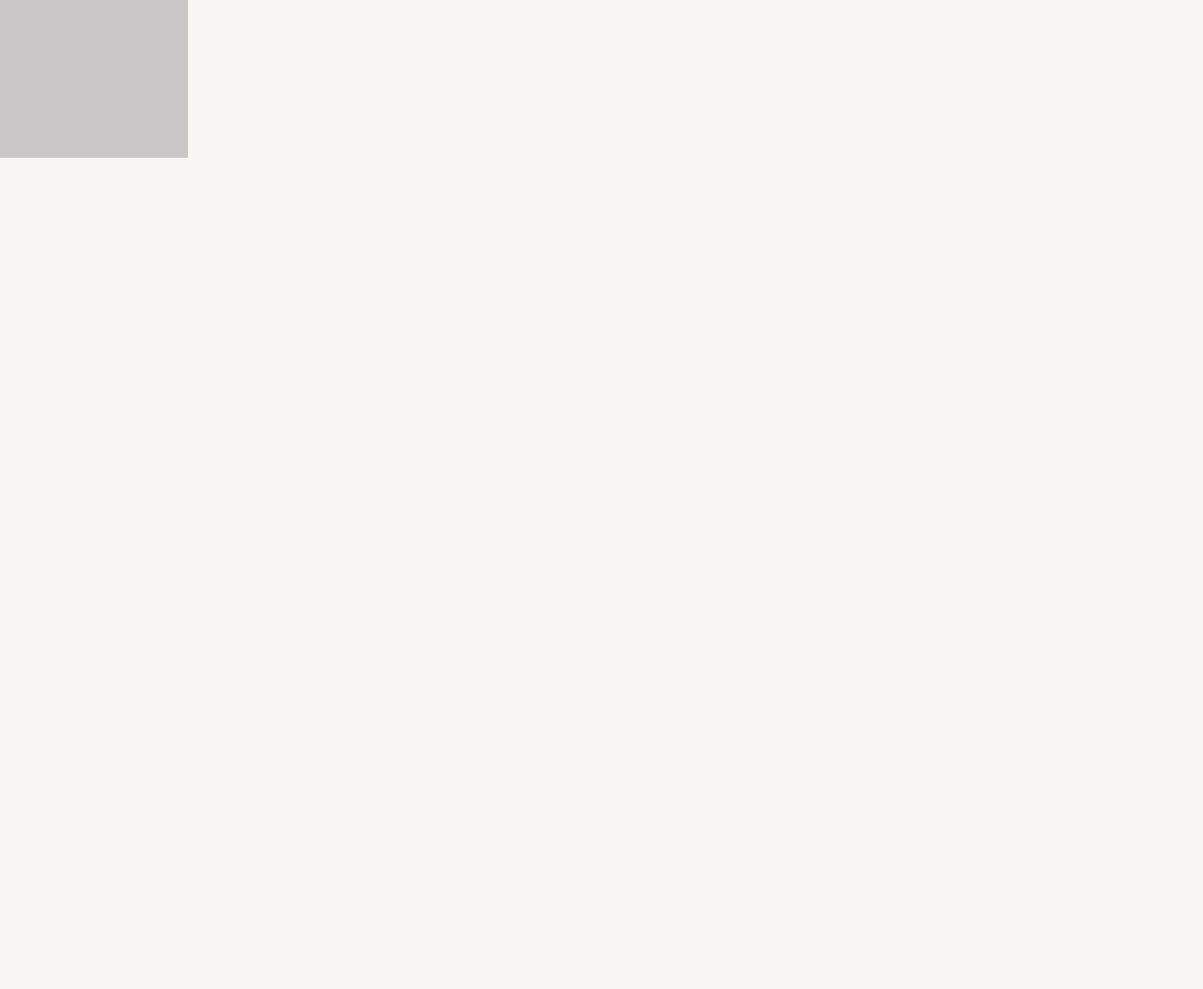
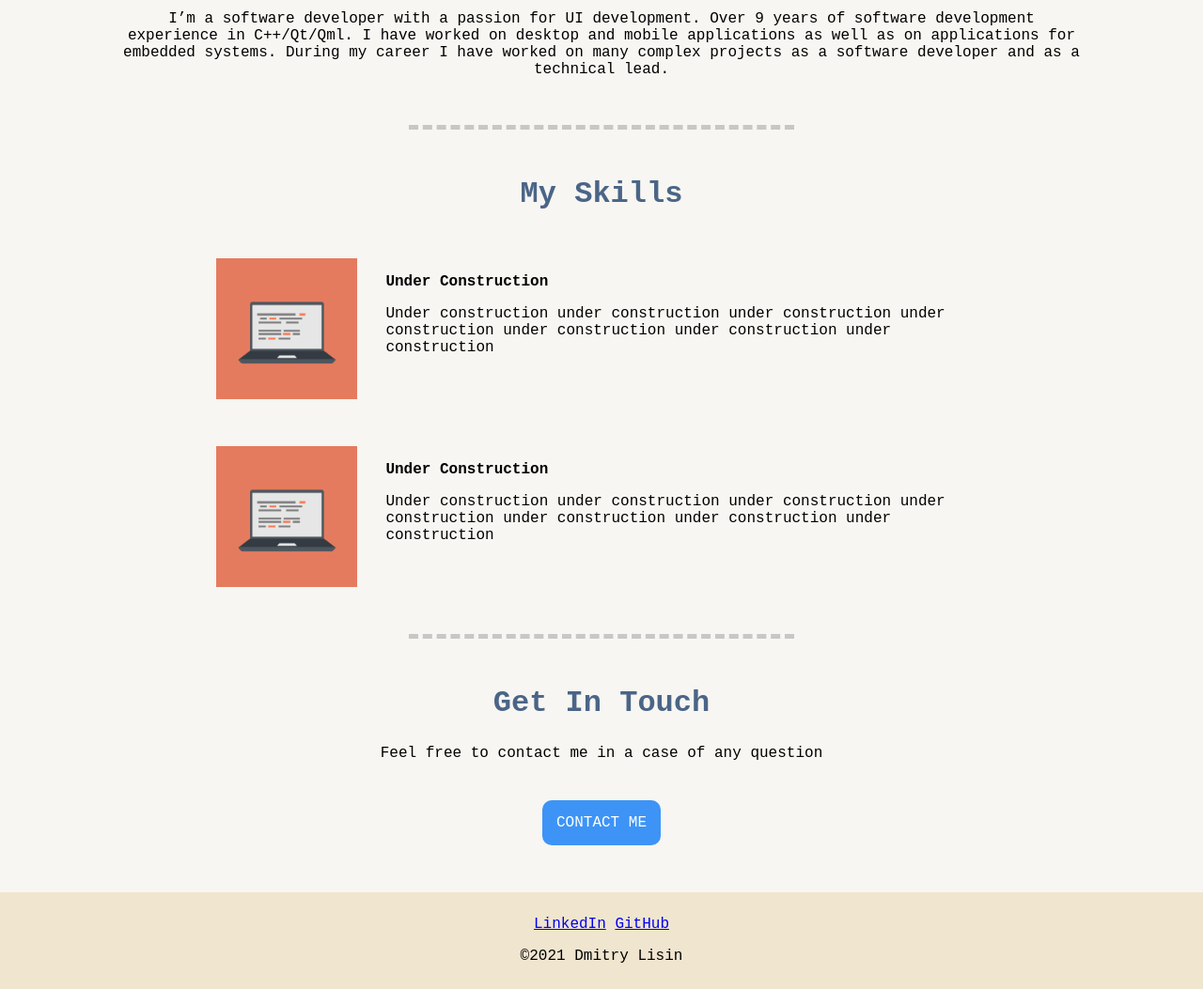
Before and after one commit to dmitrylis/DLCV, a plain HTML site: page index.html in a window 1280 px wide. Shown: the part 700-1753 px from the top of the page at 94% size. Before the commit the page ends 868 px from the top, so only its background shows below. Drawn offline with Linux system fonts and the light colour scheme; a web font is replaced by a local one.

Commit message:
Next update

```diff
--- a/css/styles.css
+++ b/css/styles.css
@@ -1,53 +1,98 @@
 body {
   background-color: #F7F6F2;
   margin: 0;
+  text-align: center;
+  font-family: 'Azeret Mono', monospace;
 }
 
 .top-container {
-  background-color: #F0E5CF;
-  /* padding: 20px; */
-}
-
-.middle-container {
-  background-color: red;
-  width: 200px;
-  height: 200px;
-}
-
-.bottom-container {
-  background-color: #C8C6C6;
-  width: 200px;
-  height: 200px;
+  padding: 100px 0;
 }
 
 h1 {
   color: #4B6587;
+  font-size: 3rem;
   margin: 0;
 }
 
-p {
-  margin: 0;
+h4 {
+  font-size: 1rem;
+  margin: 20px 0 0;
 }
 
-
-/* body {
-  background-color: #F7F6F2;
+.middle-container {
+  width: 80%;
+  margin: 0 auto;
 }
 
-h1 {
+.cv-image {
+  width: 300px;
+  height: 300px;
+  object-fit: cover;
+  border-radius: 100%;
+}
+
+h2 {
   color: #4B6587;
+  font-size: 2rem;
+  margin-top: 50px;
+}
+
+p {
+  font-size: 1rem;
+}
+
+hr {
+  color: #C8C6C6;
+  margin-top: 50px;
+  border-style: dashed none none none;
+  border-width: 5px;
+  width: 40%;
 }
 
 h3 {
-  color: #4B6587;
+  font-size: 1rem;
 }
 
-img {
-  width: 200px;
+.skills {
+  width: 80%;
+  margin: 0 auto;
 }
 
-hr {
-  border-style: none;
-  border-top: 6px dotted #C8C6C6;
-  width: 50%
-} */
+.skill-row {
+  margin-top: 50px;
+  text-align: left;
+  overflow: hidden;
+}
+
+.skill-image {
+  width: 150px;
+  float: left;
+  margin-right: 30px;
+}
+
+.btn {
+  margin-top: 25px;
+  border-radius: 10px;
+  color: #FFFFFF;
+  padding: 15px;
+  background-color: #3D94F6;
+  text-decoration: none;
+  display: inline-block;
+  cursor: pointer;
+  text-align: center;
+}
+
+.btn:hover {
+  background-color: #0a6cdb;
+}
+
+.btn:focus {
+  background-color: #0854aa;
+}
+
+.bottom-container {
+  margin-top: 50px;
+  padding: 25px 0 10px;
+  background-color: #F0E5CF;
+}
--- a/index.html
+++ b/index.html
@@ -6,96 +6,56 @@
   <title>Dmitry Lisin</title>
   <link rel="stylesheet" href="css/styles.css">
   <link rel="icon" href="favicon.ico">
+  <link rel="preconnect" href="https://fonts.googleapis.com">
+  <link rel="preconnect" href="https://fonts.gstatic.com" crossorigin>
+  <link href="https://fonts.googleapis.com/css2?family=Azeret+Mono:wght@300&display=swap" rel="stylesheet">
 </head>
 
 <body>
-
   <div class="top-container">
-    <img src="images/cloud.png" alt="cloud-img">
     <h1>I'm Dmitry</h1>
-    <p>a software developer</p>
-    <img src="images/cloud.png" alt="cloud-img">
-    <img src="images/mountain.png" alt="mountain-img">
+    <h4>>a software developer</h4>
   </div>
 
   <div class="middle-container">
+    <div class="profile">
+      <img class="cv-image" src="images/cv_photo.jpeg" alt="My photo">
+      <h2>Hello, World</h2>
+      <p class="profile-description">I’m a software developer with a passion for UI development. Over 9 years of software development experience in C++/Qt/Qml. I have worked on desktop and mobile applications as well as on applications for embedded
+        systems. During my career I have worked on many complex projects as a software developer and as a technical lead.</p>
+    </div>
+
+    <hr>
+
+    <div class="skills">
+      <h2>My Skills</h2>
+
+      <div class="skill-row">
+        <img class="skill-image" src="images/computer.png" alt="">
+        <h3>Under Construction</h3>
+        <p>Under construction under construction under construction under construction under construction under construction under construction</p>
+      </div>
+
+      <div class="skill-row">
+        <img class="skill-image" src="images/computer.png" alt="">
+        <h3>Under Construction</h3>
+        <p>Under construction under construction under construction under construction under construction under construction under construction</p>
+      </div>
+    </div>
+
+    <hr>
+
+    <div class="contact-me">
+      <h2>Get In Touch</h2>
+      <p>Feel free to contact me in a case of any question</p>
+      <a class="btn" href="mailto:lisdmitriy19911@gmail.com">CONTACT ME</a>
+    </div>
   </div>
 
   <div class="bottom-container">
+    <a class="footer-link" href="https://www.linkedin.com/in/dmitry-lisin-4b9ba8100">LinkedIn</a>
+    <a class="footer-link" href="https://github.com/dmitrylis">GitHub</a>
+    <p>©2021 Dmitry Lisin</p>
   </div>
-
-
-
-  <!--
-  <table cellspacing="10">
-    <tr>
-      <td><img src="images/cv_photo.png" alt="Dmitry Lisin Photo"></td>
-      <td>
-        <h1>Dmitry Lisin</h1>
-        <p><em>Software Developer</em></p>
-        <p><a href="#">LinkedIn</a></p>
-        <p>I'm a professional Software developer.</p>
-      </td>
-    </tr>
-  </table>
-
-  <hr>
-
-  <br>
-
-  <h3>Education</h3>
-  <ul>
-    <li>UNN</li>
-    <li>Udemy</li>
-  </ul>
-
-  <br>
-
-  <h3>Careers</h3>
-  <table cellspacing="10">
-    <thead>
-      <tr>
-        <th>Dates</th>
-        <th>Company</th>
-      </tr>
-    </thead>
-    <tbody>
-      <tr>
-        <td>2021 - now</td>
-        <td>Veikkaus Oy</td>
-      </tr>
-      <tr>
-        <td>2018 - 2021</td>
-        <td>Harman Connected Services</td>
-      </tr>
-    </tbody>
-  </table>
-
-  <br>
-
-  <h3>Stack of Technologies</h3>
-  <table cellspacing="10">
-    <tr>
-      <td>C++</td>
-      <td>⭐⭐⭐⭐⭐</td>
-    </tr>
-    <tr>
-      <td>Qt</td>
-      <td>⭐⭐⭐⭐⭐</td>
-    </tr>
-
-    <tr>
-      <td>Qml</td>
-      <td>⭐⭐⭐⭐⭐</td>
-    </tr>
-    <tr>
-      <td>JavaScript</td>
-      <td>⭐⭐⭐</td>
-    </tr>
-  </table>
-
-  <hr>
-  <a href="info.html">Additional Information</a> -->
 </body>
-
 </html>
```
Also changed, not shown: images/cv_photo.jpeg (added), images/cv_photo.png (deleted).
